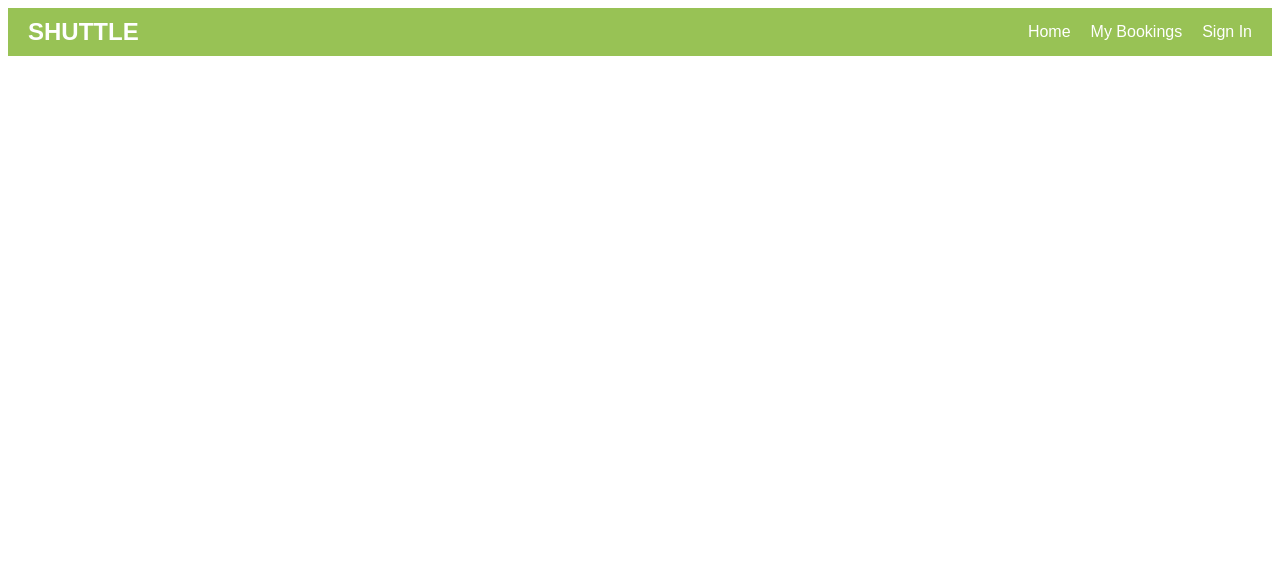
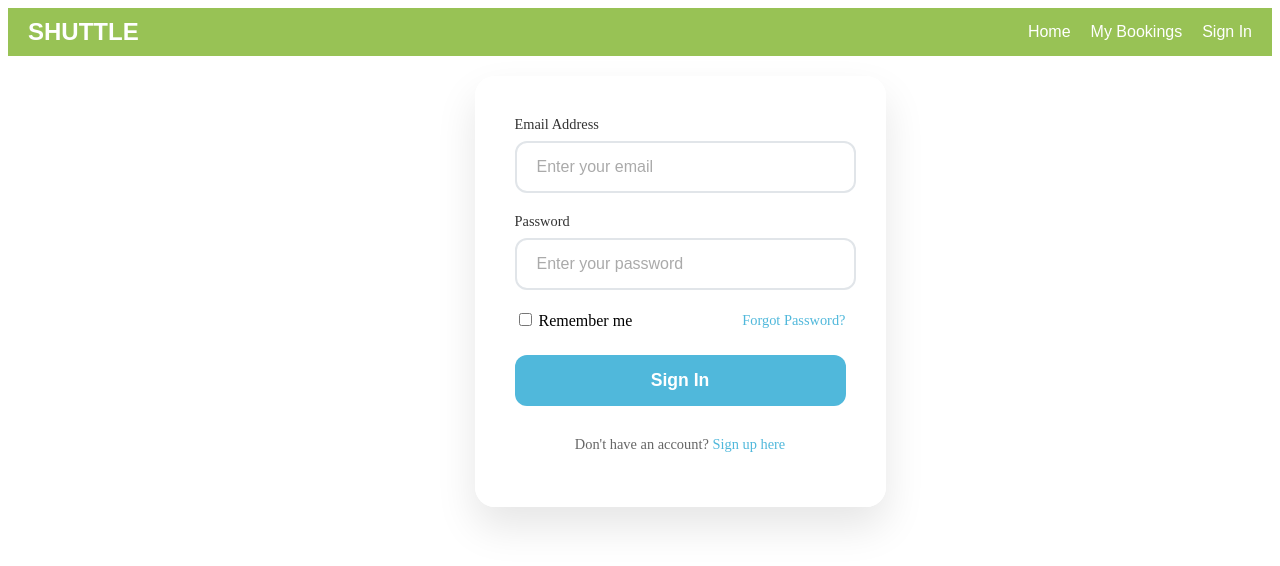
Before and after one commit to GS-Khaira/Shuttle, an Angular app in the folder shuttle/: page /signIn in a window 1280 px wide. Before the commit this address led to /. Shown: the top 566 px of the page. Built offline with nearby package versions, Linux system fonts and the light colour scheme.

Commit message:
feat(signIn): sign in page layout made

```diff
--- a/shuttle/src/app/Components/nav-bar/nav-bar.component.html
+++ b/shuttle/src/app/Components/nav-bar/nav-bar.component.html
@@ -3,6 +3,6 @@
     <ul class="navbar-links">
       <li><a href="#">Home</a></li>
       <li><a href="#">My Bookings</a></li>
-      <li><a href="#">Sign In</a></li>
+      <li><a href="/signIn">Sign In</a></li>
     </ul>
 </nav>
--- /dev/null
+++ b/shuttle/src/app/Components/sign-in/sign-in.component.html
@@ -0,0 +1,30 @@
+<div class="signin-container">
+
+        <form class="signin-form" id="signinForm">
+            <div class="form-group">
+                <label for="email">Email Address</label>
+                <input type="email" id="email" name="email" placeholder="Enter your email" required>
+            </div>
+
+            <div class="form-group">
+                <label for="password">Password</label>
+                <div class="password-input">
+                    <input type="password" id="password" name="password" placeholder="Enter your password" required>
+                </div>
+            </div>
+
+            <div class="form-options">
+                <label class="remember-me">
+                    <input type="checkbox" name="remember">
+                    Remember me
+                </label>
+                <a href="#" class="forgot-password">Forgot Password?</a>
+            </div>
+
+            <button type="submit" class="signin-btn">Sign In</button>
+        </form>
+
+        <div class="signup-link">
+            <p>Don't have an account? <a href="#">Sign up here</a></p>
+        </div>
+    </div>
--- /dev/null
+++ b/shuttle/src/app/Components/sign-in/sign-in.component.scss
@@ -0,0 +1,165 @@
+.signin-container {
+    margin-top: 20px;
+    background: rgba(255, 255, 255, 0.95);
+    backdrop-filter: blur(10px);
+    border-radius: 20px;
+    box-shadow: 0 20px 40px rgba(0, 0, 0, 0.1);
+    padding: 40px;
+    width: 100%;
+}
+
+/* Form styles */
+.signin-form {
+    margin-bottom: 30px;
+}
+
+.form-group {
+    margin-bottom: 20px;
+    width:90%;
+}
+
+.form-group label {
+    display: block;
+    margin-bottom: 8px;
+    color: #333;
+    font-weight: 500;
+    font-size: 0.9rem;
+}
+
+.form-group input {
+    width: 100%;
+    padding: 15px 20px;
+    border: 2px solid #e1e5e9;
+    border-radius: 12px;
+    font-size: 1rem;
+    transition: all 0.3s ease;
+    background: rgba(255, 255, 255, 0.9);
+}
+
+.form-group input:focus {
+    outline: none;
+    border-color:rgb(80, 184, 219);
+    box-shadow: 0 0 0 3px rgba(102, 126, 234, 0.1);
+}
+
+.form-group input::placeholder {
+    color: #aaa;
+}
+
+/* Password input with toggle */
+.password-input {
+    position: relative;
+}
+
+.password-toggle {
+    position: absolute;
+    right: 15px;
+    top: 50%;
+    cursor: pointer;
+    color: #666;
+    user-select: none;
+    font-size: 1.2rem;
+}
+
+.password-toggle:hover {
+    color:rgb(80, 184, 219);
+}
+
+/* Form options */
+.form-options {
+    display: flex;
+    justify-content: space-between;
+    align-items: center;
+    margin-bottom: 25px;
+}
+
+.checkmark {
+    width: 18px;
+    height: 18px;
+    border: 2px solid #e1e5e9;
+    border-radius: 4px;
+    margin-right: 8px;
+    position: relative;
+    transition: all 0.3s ease;
+}
+
+.remember-me input[type="checkbox"]:checked + .checkmark {
+    background-color:rgb(80, 184, 219);
+    border-color:rgb(80, 184, 219);
+}
+
+.remember-me input[type="checkbox"]:checked + .checkmark::after {
+    content: '✓';
+    position: absolute;
+    top: 50%;
+    left: 50%;
+    color: white;
+    font-size: 12px;
+    font-weight: bold;
+}
+
+.forgot-password {
+    color:rgb(80, 184, 219);
+    text-decoration: none;
+    font-size: 0.9rem;
+    transition: color 0.3s ease;
+}
+
+.forgot-password:hover {
+    color: #764ba2;
+    text-decoration: underline;
+}
+
+/* Sign in button */
+.signin-btn {
+    width: 100%;
+    background: rgb(80, 184, 219);
+    color: white;
+    border: none;
+    padding: 15px;
+    border-radius: 12px;
+    font-size: 1.1rem;
+    font-weight: 600;
+    cursor: pointer;
+    transition: all 0.3s ease;
+    position: relative;
+    overflow: hidden;
+}
+
+.signin-btn:hover {
+    box-shadow: 0 8px 25px rgba(102, 126, 234, 0.3);
+}
+
+.signin-btn::before {
+    content: '';
+    position: absolute;
+    top: 0;
+    left: -100%;
+    width: 100%;
+    height: 100%;
+    background: linear-gradient(90deg, transparent, rgba(255, 255, 255, 0.2), transparent);
+    transition: left 0.5s;
+}
+
+.signin-btn:hover::before {
+    left: 100%;
+}
+
+/* Sign up link */
+.signup-link {
+    text-align: center;
+    color: #666;
+    font-size: 0.9rem;
+}
+
+.signup-link a {
+    color:rgb(80, 184, 219);
+    text-decoration: none;
+    font-weight: 500;
+    transition: color 0.3s ease;
+}
+
+.signup-link a:hover {
+    color: #764ba2;
+    text-decoration: underline;
+}
--- a/shuttle/src/app/app.routes.ts
+++ b/shuttle/src/app/app.routes.ts
@@ -2,10 +2,12 @@ import { Routes } from '@angular/router';
 import { HomeComponent } from './Components/home/home.component';
 import { PostRideComponent } from './Components/post-ride/post-ride.component';
 import { FindShuttleComponent } from './Components/find-shuttle/find-shuttle.component';
+import { SignInComponent } from './Components/sign-in/sign-in.component';
 
 export const routes: Routes = [
     { path: 'home', component: HomeComponent },
     { path: 'post-ride', component: PostRideComponent },
     { path: 'find-shuttle', component: FindShuttleComponent },
+    { path: 'signIn', component: SignInComponent},
   { path: '', redirectTo: 'home', pathMatch: 'full' }
 ];
```
Also changed, not shown: shuttle/src/app/Components/sign-in/sign-in.component.ts (added, +11 -0 lines), 1 other file (tests, documents, lock files or other folders).
